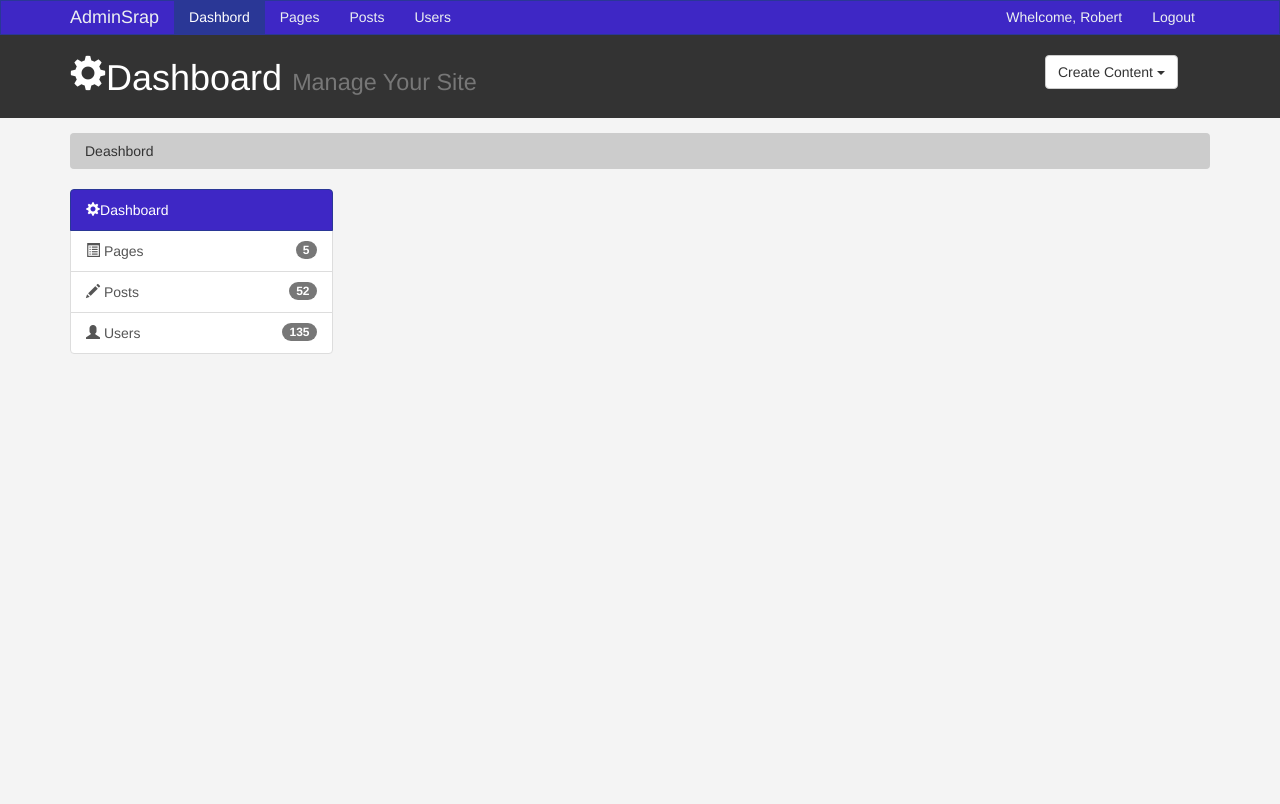
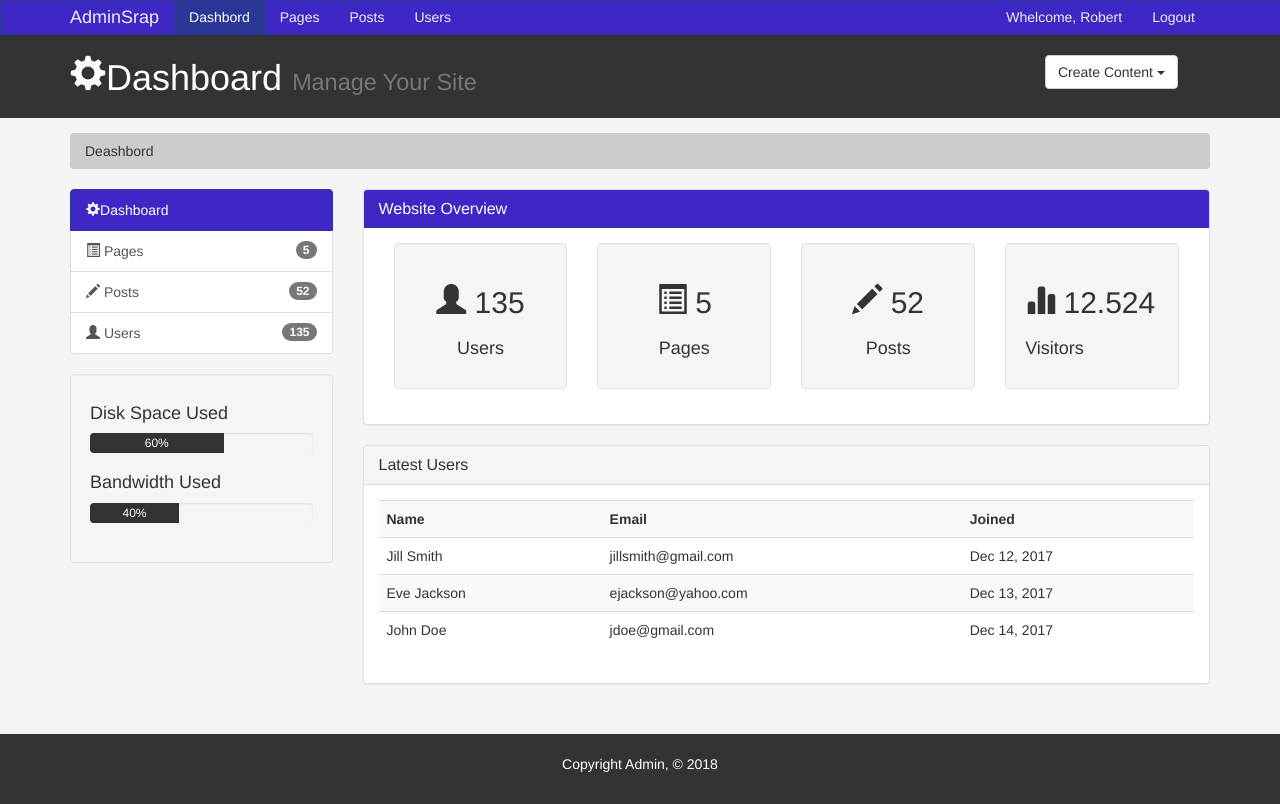
Before and after one commit to predarobertt/CMS-Admin, a plain HTML site: page index.html in a window 1280 px wide. Drawn offline with Linux system fonts and the light colour scheme; a script that the page names is missing.

Commit message:
Index
Complited the Index

```diff
--- a/css/style.css
+++ b/css/style.css
@@ -73,7 +73,7 @@ body {
 .main-color-bg {
   background-color: #3e27c5 !important;
   border-color: #2a3796 !important;
-  color: #ffffff;
+  color: #ffffff !important;
 }
 
 /* Header */
@@ -100,6 +100,27 @@ header {
   color: #333;
 }
 
+/*Progress Bar*/
+
+.progress-bar{
+  background: #333;
+  color: #fff;
+}
+
+.dash-box {
+  text-align: center;
+}
+
+/* Footer */
+#footer {
+  background: #333;
+  color: #fff;
+  text-align: center;
+  padding: 20px;
+  margin-top: 30px;
+}
+
+
 @media (max-width: 767px) {
   .navbar-default .navbar-nav .open .dropdown-menu > li > a {
     color: #ecf0f1;
--- a/index.html
+++ b/index.html
@@ -8,6 +8,8 @@
   <!-- Bootstrap -->
   <link rel="stylesheet" href="css/bootstrap.min.css">
   <link rel="stylesheet" href="css/style.css">
+   <!-- CDN CKEditor -->
+  <script src="https://cdn.ckeditor.com/4.9.2/standard/ckeditor.js"></script>
 </head>
 <body>
 
@@ -44,6 +46,7 @@
       <div class="col-md-10">
         <h1><span class="glyphicon glyphicon-cog" aria-hidden="trust"></span>Dashboard <small>Manage Your Site</small></h1>
       </div>
+      <!-- Drop Down -->
       <div class="col-md-2">
         <div class="dropdown create">
           <button class="btn btn-default dropdown-toggle" type="button" id="dropdownMenu1" data-toggle="dropdown" aria-haspopup="trus" aria-expanded="true">
@@ -51,7 +54,7 @@
             <span class="caret"></span>
           </button>
           <ul class="dropdown-menu" aria-labelledby="dropdownMenu1">
-            <li><a href="#">Add Page</a></li>
+            <li><a type="button" data-toggle="modal" data-target="#addPage">Add Page</a></li>
             <li><a href="#">Add Post</a></li>
             <li><a href="#">Add User</a></li>
           </ul>
@@ -81,13 +84,145 @@
           <a href="posts.html" class="list-group-item"><span class="glyphicon glyphicon-pencil" aria-hidden="trust"></span> Posts<span class="badge">52</span></a>
           <a href="users.html" class="list-group-item"><span class="glyphicon glyphicon-user" aria-hidden="trust"></span> Users<span class="badge">135</span></a>
         </div>
+
+<!-- Progress Bar -->
+        <div class="well">
+          <h4>Disk Space Used</h4>
+          <div class="progress">
+            <div class="progress-bar" role="progressbar" aria-valuenow="60" aria-valuemin="0" aria-valuemax="100" style="width: 60%;">
+              60%
+            </div>
+          </div>
+          <h4>Bandwidth Used</h4>
+          <div class="progress">
+            <div class="progress-bar" role="progressbar" aria-valuenow="40" aria-valuemin="0" aria-valuemax="100" style="width: 40%;">
+              40%
+            </div>
+          </div>
+        </div>
       </div>
+
+
       <div class="col-md-9">
 
+        <!-- Website Overview -->
+        <div class="panel panel-default">
+          <div class="panel-heading main-color-bg">
+            <h3 class="panel-title">Website Overview</h3>
+          </div>
+          <div class="panel-body">
+            <div class="col-md-3">
+              <div class="well dash-box">
+                <h2><span class="glyphicon glyphicon-user" aria-hidden="true"></span> 135<h2>
+                <h4>Users</h4>
+              </div>
+            </div>
+            <div class="col-md-3">
+              <div class="well dash-box">
+                <h2><span class="glyphicon glyphicon-list-alt" aria-hidden="true"></span> 5<h2>
+                <h4>Pages</h4>
+              </div>
+            </div>
+            <div class="col-md-3">
+              <div class="well dash-box">
+                <h2><span class="glyphicon glyphicon-pencil" aria-hidden="true"></span> 52<h2>
+                <h4>Posts</h4>
+              </div>
+            </div>
+            <div class="col-md-3">
+              <div class="well">
+                <h2><span class="glyphicon glyphicon-stats" aria-hidden="true"></span> 12.524<h2>
+                <h4>Visitors</h4>
+              </div>
+            </div>
+          </div>
+        </div>
+
+        <!-- Last User -->
+        <div class="panel panel-default">
+          <div class="panel-heading">
+            <h3 class="panel-title">Latest Users</h3>
+          </div>
+          <div class="panel-body">
+            <table class="table table-striped table-hover">
+              <tr>
+                <th>Name</th>
+                <th>Email</th>
+                <th>Joined</th>
+              </tr>
+              <tr>
+                <td>Jill Smith</td>
+                <td>jillsmith@gmail.com</td>
+                <td>Dec 12, 2017</td>
+              </tr>
+              <tr>
+                <td>Eve Jackson</td>
+                <td>ejackson@yahoo.com</td>
+                <td>Dec 13, 2017</td>
+              </tr>
+              <tr>
+                <td>John Doe</td>
+                <td>jdoe@gmail.com</td>
+                <td>Dec 14, 2017</td>
+              </tr>
+            </table>
+          </div>
+        </div>
       </div>
     </div>
   </div>
 </section>
+
+<footer id="footer">
+ <p>Copyright Admin, &copy; 2018</p>
+</footer>
+
+<!-- Modals -->
+
+<!-- Add Page -->
+<div class="modal fade" id="addPage" tabindex="-1" role="dialog" aria-labelledby="myModalLabel">
+  <div class="modal-dialog" role="document">
+    <div class="modal-content">
+      <form>
+      <div class="modal-header">
+        <button type="button" class="close" data-dismiss="modal" aria-label="Close"><span aria-hidden="true">&times;</span></button>
+        <h4 class="modal-title" id="myModalLabel">Add Page</h4>
+      </div>
+      <div class="modal-body">
+        <div class="form-group">
+        <label>Page Title</label>
+        <input type="text" class="form-control" placeholder="Page Title">
+      </div>
+      <div class="form-group">
+        <label>Page Body</label>
+        <textarea name="editor1" class="form-control" placeholder="Page Body"></textarea>
+      </div>
+      <div class="checkbox">
+        <label>
+          <input type="checkbox"> Publisher
+        </label>
+      </div>
+      <div class="form-group">
+        <label>Meta Tags</label>
+        <input type="text" class="form-control" placeholder="Add Some Tags...">
+      </div>
+      <div class="form-group">
+        <label>Meta Description</label>
+        <input type="text" class="form-control" placeholder="Add Meta Description...">
+      </div>
+      </div>
+      <div class="modal-footer">
+        <button type="button" class="btn btn-default" data-dismiss="modal">Close</button>
+        <button type="submit" class="btn btn-primary">Save changes</button>
+      </div>
+    </form>
+    </div>
+  </div>
+</div>
+
+
+
+<script>CKEDITOR.replace('editor1');</script>
 
 <!-- JQuery -->
   <script src="js/jquery-3.3.1.min.js"></script>
```
